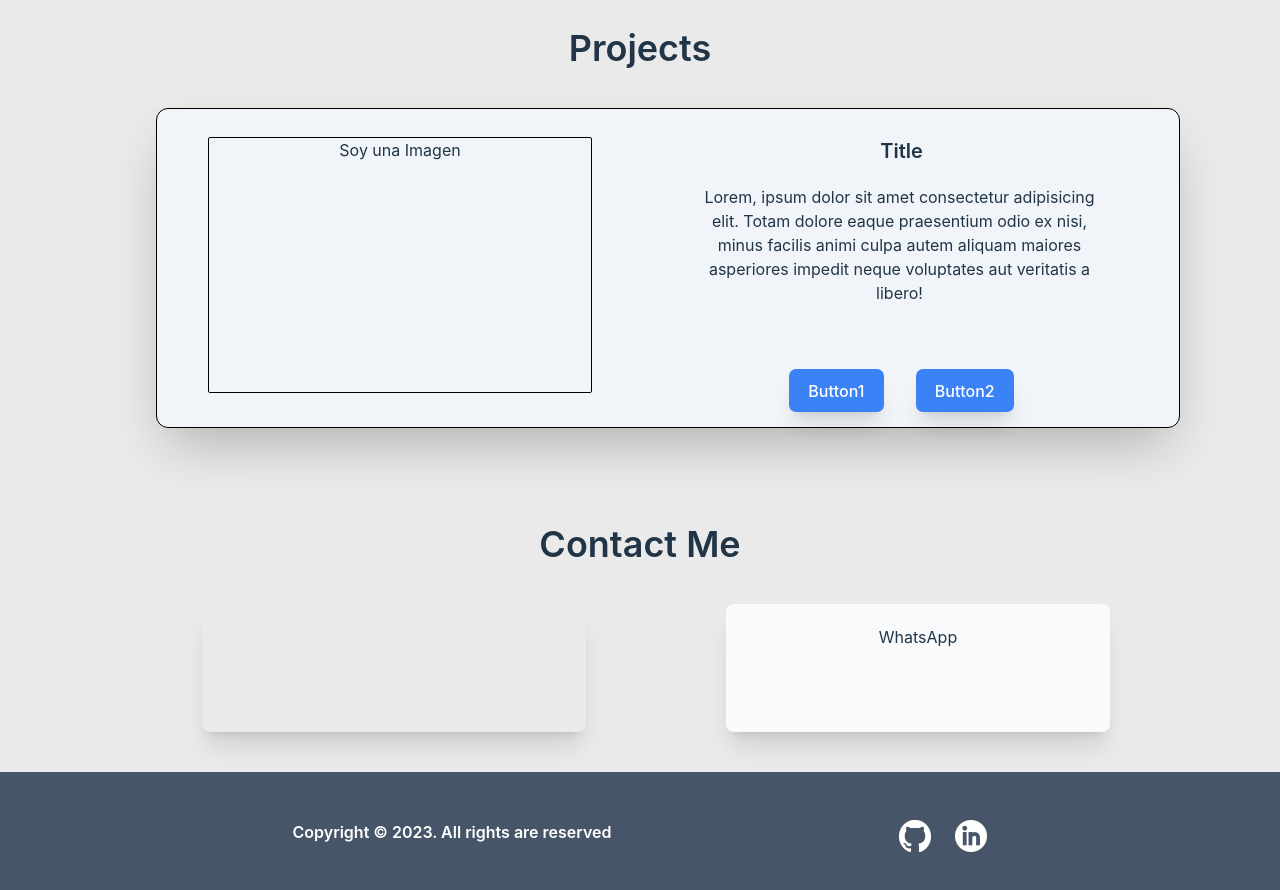
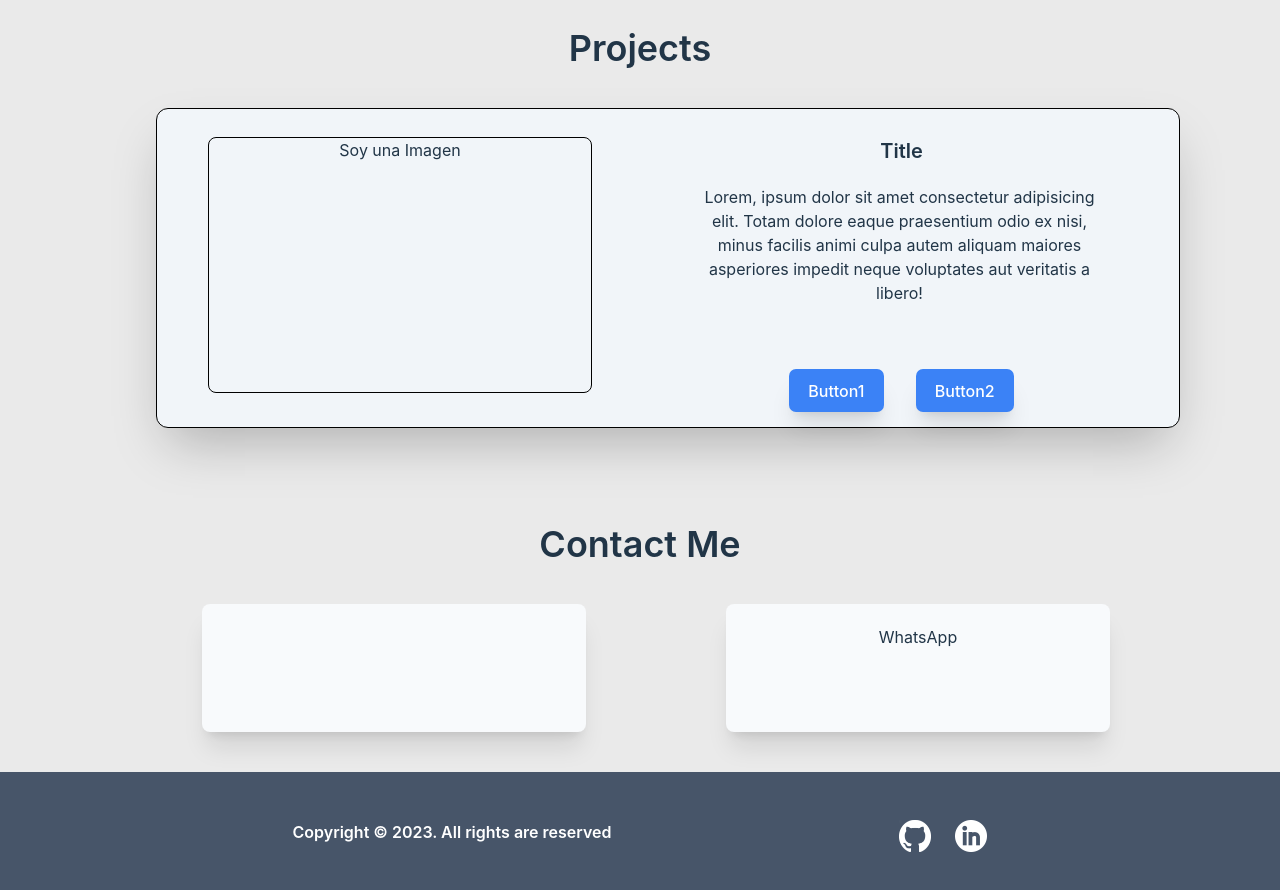
Before and after one commit to denisrold/Portfolio, a React (Vite) app in the folder portfolio/: page / in a window 1280 px wide. Shown: the part 1240-2130 px from the top of the page. Built offline with nearby package versions, Linux system fonts and the light colour scheme.

Commit message:
Contact Me Effect card

```diff
--- a/portfolio/src/components/contactme/Contact.module.css
+++ b/portfolio/src/components/contactme/Contact.module.css
@@ -2,14 +2,14 @@
     position: relative;
     box-sizing: border-box;
     border: solid 1.6px;
-    border-color: rgba(0, 0, 255, 0.0);
+    border-color: rgba(33, 33, 252, 0.0);
 }
 .card::before,.card::after{
     content: "";
     display:block;
     position: absolute;
     left: 0;
-    background:rgba(0, 0, 255, 0.7);
+    background:rgba(33, 33, 252);
     transition: all .3s;
 }
 
@@ -18,7 +18,7 @@
     height: 1px;
     left: 1.1%;
     bottom: -1.5px;
-    box-shadow: 375px -126.5px rgba(0, 0, 255, 1);
+    box-shadow: 375px -126.5px rgba(33, 33, 252);
 }
 
 .card::after{
@@ -26,18 +26,18 @@
     left: -1px;
     width: 1px;
     height: 0%;
-    box-shadow: 384px 115px rgba(0, 0, 255, 1);
+    box-shadow: 384px 115px rgba(33, 33, 252);
 }
 .card:hover::after{
     height: 92%;
-    box-shadow: 382px 0px rgba(0, 0, 255, 0.7);
+    box-shadow: 382px 0px rgba(33, 33, 252);
 }
 .card:hover::before{
     width:97%;
-    box-shadow: 0px -126.5px rgba(0, 0, 255, 1);
+    box-shadow: 0px -126.5px rgba(33, 33, 252);
 }
 
 .card:hover{
-    border-color: rgba(0, 0, 255, 1);
+    border-color: rgb(33, 33, 252);
     transition:all  .7s;
 }
--- a/portfolio/src/views/Contact.jsx
+++ b/portfolio/src/views/Contact.jsx
@@ -4,7 +4,7 @@ const ContactMe = ()=>{
         <>
         <h1 className="text-4xl font-semibold mb-10">Contact Me</h1>
         <div className="flex flex-row justify-around ml-8 mb-10">
-        <div className={`w-96 p-5 h-32 rounded-lg hover:scale-105 transition-transform duration-500 shadow-xl ${Styles.card}`}>
+        <div className={`w-96 p-5 h-32 rounded-lg hover:scale-105 transition-transform duration-500 shadow-xl bg-slate-50 ${Styles.card}`}>
         </div>
         <div className={`w-96 p-5 h-32 rounded-lg hover:scale-105 transition-transform duration-500 shadow-xl bg-slate-50 ${Styles.card}`}>WhatsApp</div>
         </div>
--- a/portfolio/src/views/Proyects.jsx
+++ b/portfolio/src/views/Proyects.jsx
@@ -8,7 +8,7 @@ const Proyects = () =>{
         </div>
         <div className="bg-slate-100 max-w-screen-lg w-full mt-10 md:h-80 pt-7 grid grid-cols-1 gap-4 md:grid-cols-2  mb-24 border border-black rounded-xl shadow-2xl lg:pr-10">
                 <div className="mx-auto md:pl-8 lg:pr-10 col-span-2 md:col-span-1 mb-10 md:mr-2">
-                    <div className="w-96 h-80 md:w-96 md:h-64 border border-black rounded-sm">Soy una Imagen</div>
+                    <div className="w-96 h-80 md:w-96 md:h-64 border border-black rounded-lg">Soy una Imagen</div>
                 </div>
                 <div className=" ml-2 col-span-1 md:col-span-1 md:ml-5 w-full md:pr-8">
                     <p className="text-center ml-auto mr-auto  w-auto text-xl font-semibold mb-5">Title</p>
```
